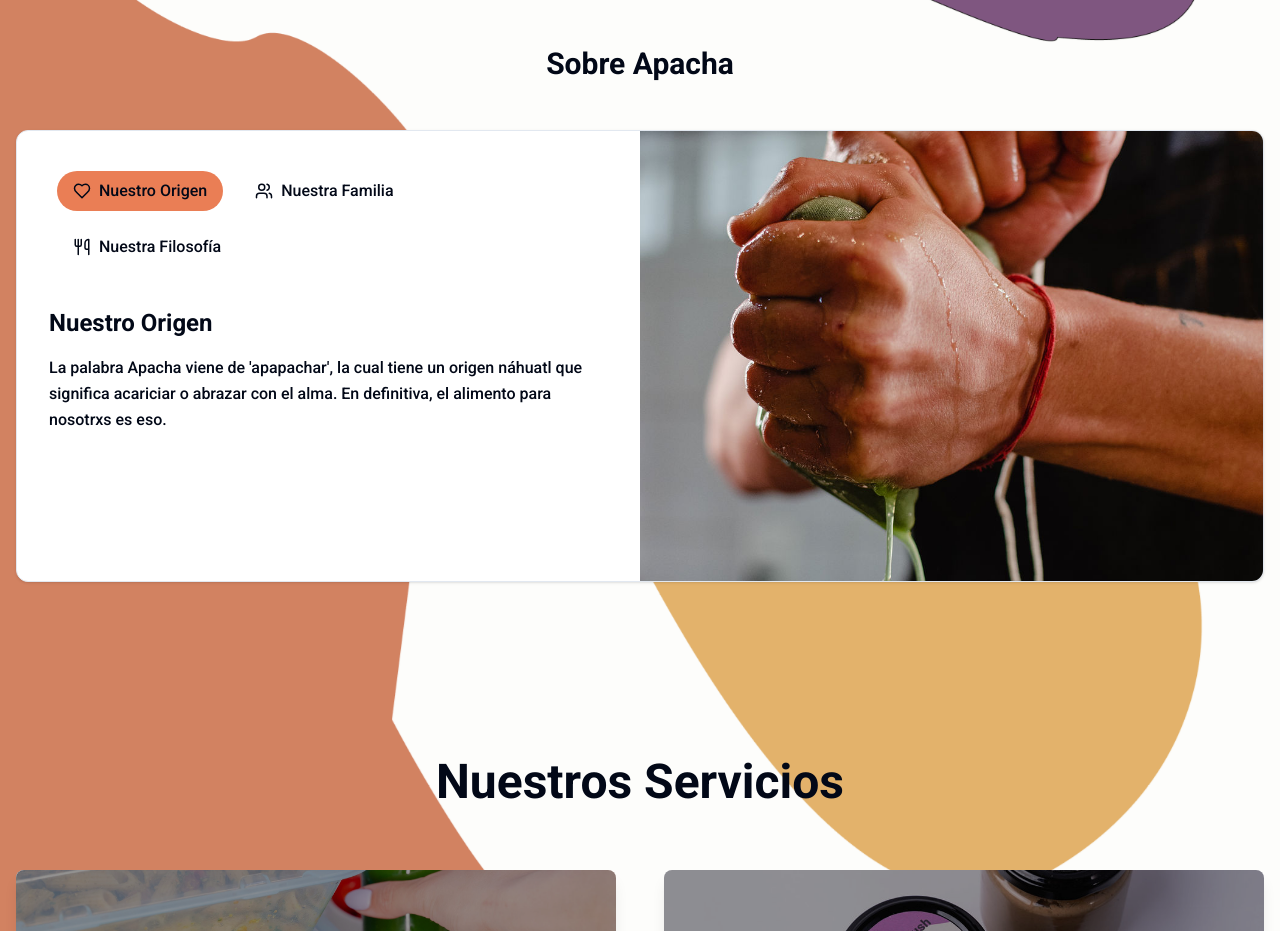
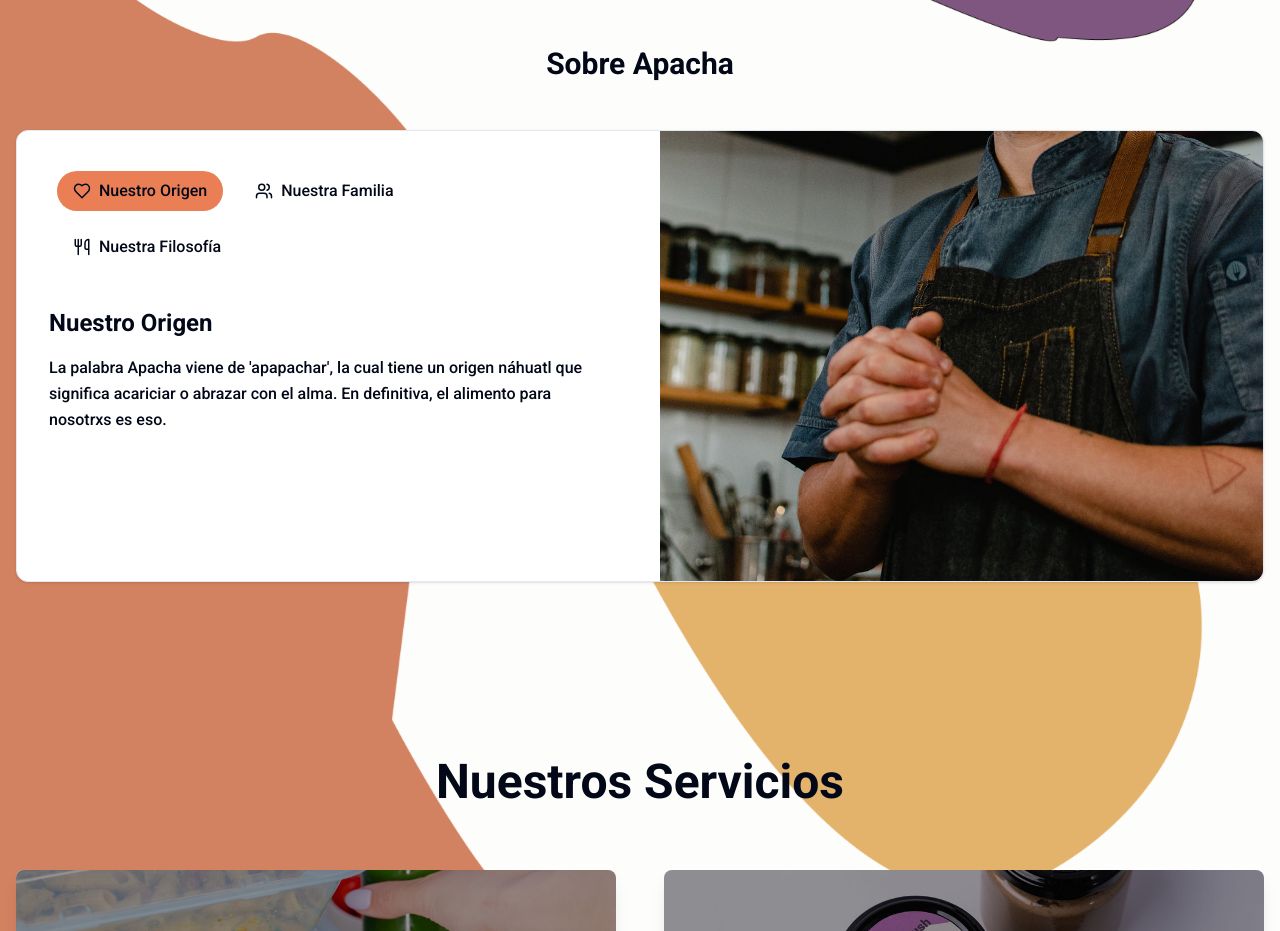
Before and after one commit to SF-Prog/apacha-store, a Next.js app: page / in a window 1280 px wide. Shown: the part 1600-2531 px from the top of the page. Built offline with nearby package versions, Linux system fonts and the light colour scheme.

Commit message:
Update about apacha image

```diff
--- a/app/components/sections/about-apacha/about-apacha.tsx
+++ b/app/components/sections/about-apacha/about-apacha.tsx
@@ -77,11 +77,15 @@ const ApachaStory: React.FC = () => {
               </div>
               <div className="md:w-1/2 relative h-80 md:h-auto">
                 <Image
-                  src="/about-apacha-hands.jpg"
+                  src="/kitchen-hands-on.jpg"
                   alt="Apacha Story"
                   layout="fill"
                   objectFit="cover"
                   priority
+                  style={{
+                    objectFit: 'cover',
+                    objectPosition: '20px -400px',
+                  }}
                 />
               </div>
             </div>
```
